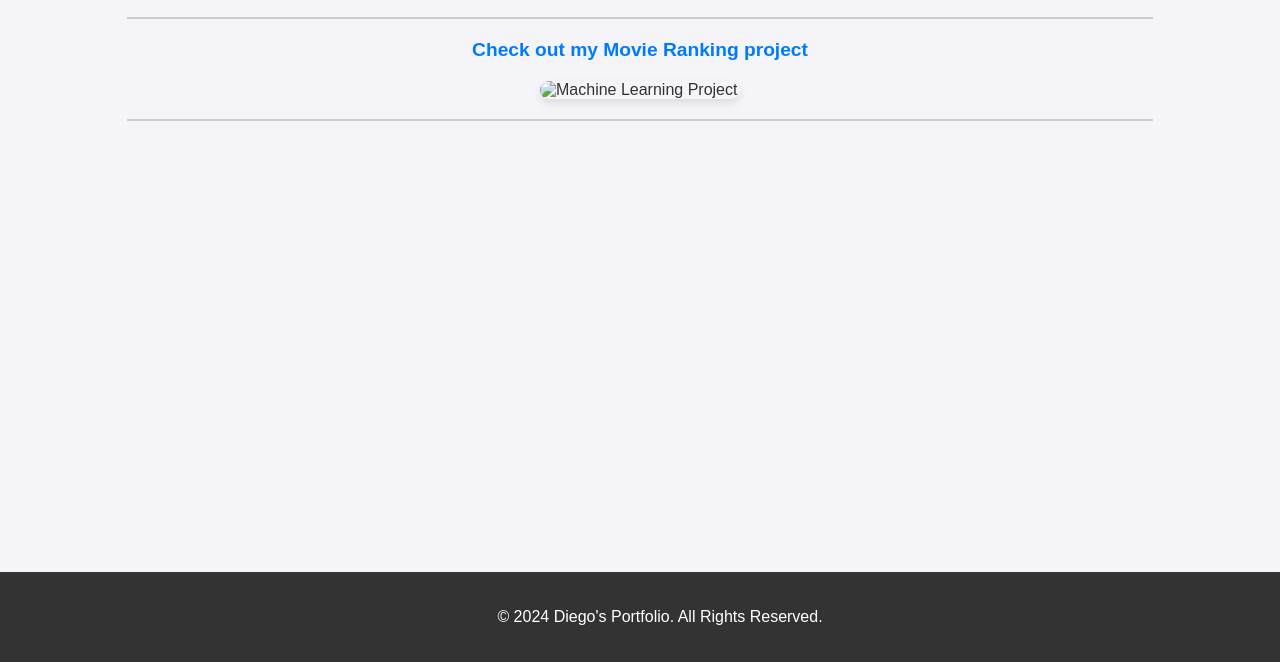
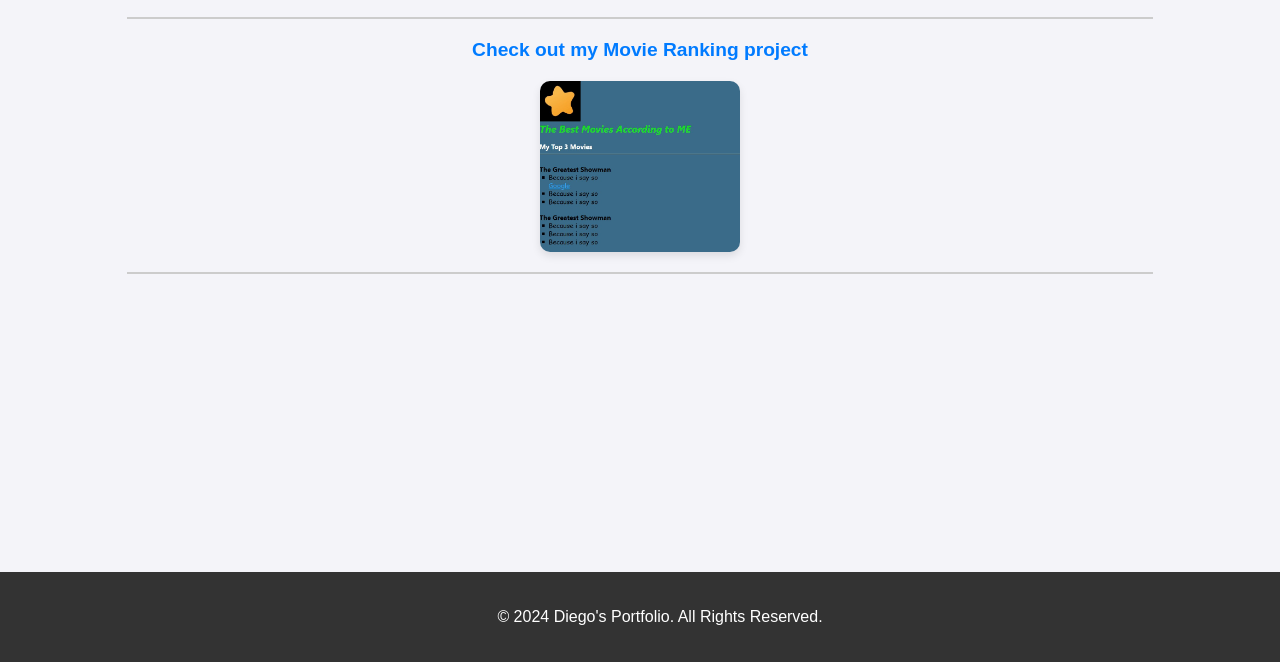
Before and after one commit to DARS1198/html-portafolio, a plain HTML site: page index.html in a window 1280 px wide. Shown: the part 138-800 px from the top of the page. Drawn offline with Linux system fonts and the light colour scheme.

Commit message:
index.html

```diff
--- a/index.html
+++ b/index.html
@@ -87,7 +87,7 @@
     <h3>
         <a href="./MovieRanking.html">Check out my Movie Ranking project</a>
     </h3>
-    <img src="../Assets/ML.jpg" width="200" alt="Machine Learning Project">
+    <img src="../ML.jpg" width="200" alt="Machine Learning Project">
 
     <hr />
 
```
